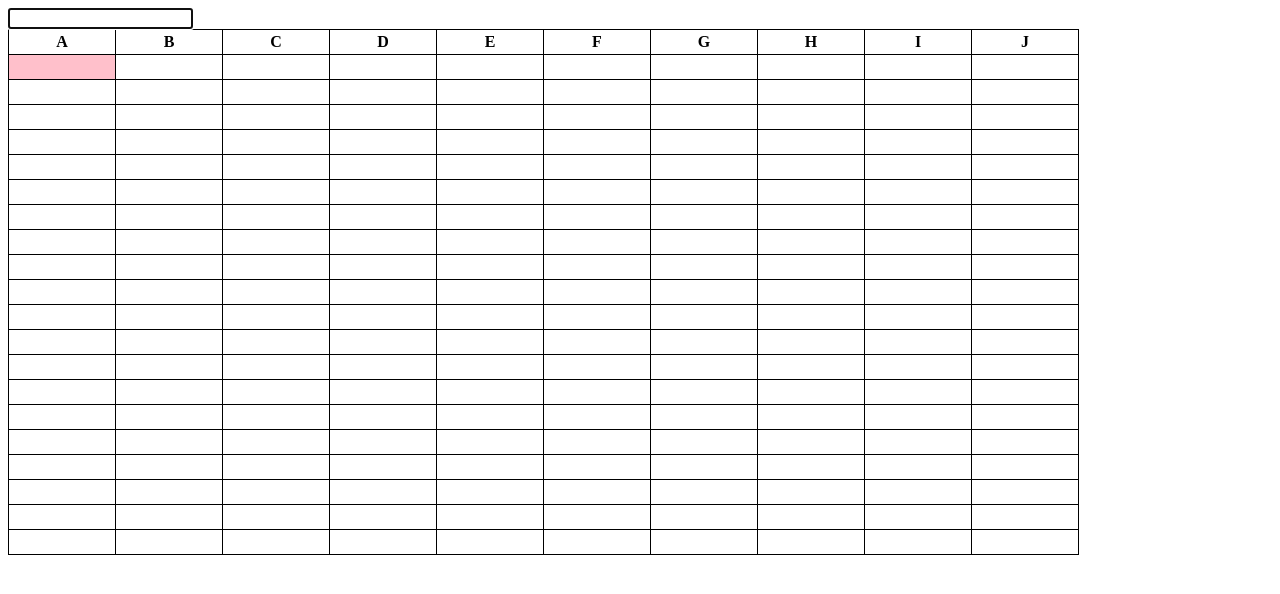
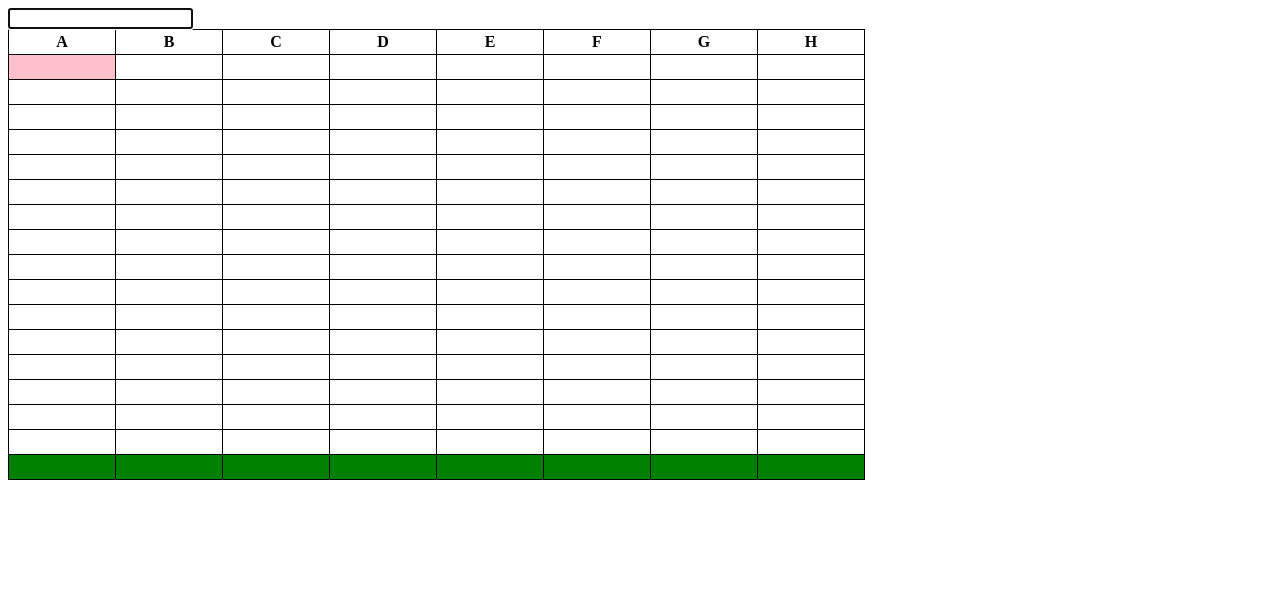
Before and after one commit to vozyar/x-cellsum, a website: page public/index.html in a window 1280 px wide. Drawn offline with Linux system fonts and the light colour scheme.

Commit message:
final commit

```diff
--- a/client/js/table-model.js
+++ b/client/js/table-model.js
@@ -1,5 +1,5 @@
 class TableModel {
-	constructor (numCols=10, numRows=20) {
+	constructor (numCols=8, numRows=16) {
 		this.numCols = numCols;
 		this.numRows = numRows;
 		this.data = {};
--- a/public/css/styles.css
+++ b/public/css/styles.css
@@ -11,3 +11,7 @@ td {
 .current-cell {
 	background-color: pink;
 }
+
+tfoot {
+	background-color: green
+}
--- a/public/index.html
+++ b/public/index.html
@@ -17,6 +17,9 @@
 
   	</tr>
   	</tbody>
+  	<tfoot>
+  		<tr></tr>
+  	</tfoot>
  	 </table>
 	</div>
 	<script src="js/bundle.js"></script>
--- a/public/js/bundle.js
+++ b/public/js/bundle.js
@@ -52,7 +52,7 @@ module.exports = {
 }
 },{}],4:[function(require,module,exports){
 class TableModel {
-	constructor (numCols=10, numRows=20) {
+	constructor (numCols=8, numRows=16) {
 		this.numCols = numCols;
 		this.numRows = numRows;
 		this.data = {};
@@ -89,6 +89,8 @@ class TableView {
 		this.headerRowEl = document.querySelector('THEAD TR');
 		this.sheetBodyEl = document.querySelector('TBODY');
 		this.formulaBarEl = document.querySelector('#formula-bar');
+		this.footerRowEl = document.querySelector('TFOOT TR');
+
 	}
 
 	initCurrentCell (){
@@ -109,6 +111,7 @@ class TableView {
 	renderTable(){
 		this.renderTableHeader();
 		this.renderTableBody();
+		this.renderTableFooter()
 	}
 
 	renderTableHeader(){
@@ -117,6 +120,9 @@ class TableView {
 		.map(colLabel => createTH(colLabel))
 		.forEach(th => this.headerRowEl.appendChild(th));
 	}
+
+
+
 
 	isCurrentCell(col, row){
 		return this.currentCellLocation.col === col &&
@@ -143,6 +149,29 @@ class TableView {
 		this.sheetBodyEl.appendChild(fragment);
 	}
 
+
+	renderTableFooter (){
+		removeChildren(this.footerRowEl);
+		for (let col = 0; col < this.model.numCols; col++){
+			let total = 0;
+			for (let row = 0; row < this.model.numRows; row++){
+				const location = {col:col, row:row};
+				const cellValue = Number(this.model.getValue(location))
+				if (!isNaN(cellValue)){
+				total+= cellValue;
+				}
+
+			}
+			const td = createTD(total);
+			this.footerRowEl.appendChild(td);
+		}
+	}
+
+
+
+
+
+
 	attachEventHandlers() {
 		this.sheetBodyEl.addEventListener('click', this.handleSheetClick.bind(this));
 		this.formulaBarEl.addEventListener('keyup', this.handleFormulaBarChange.bind(this));
@@ -154,6 +183,7 @@ class TableView {
 		const value = this.formulaBarEl.value;
 		this.model.setValue(this.currentCellLocation, value);
 		this.renderTableBody();
+		this.renderTableFooter();
 	}
 
     handleSheetClick(evt) {
```
Also changed, not shown: client/js/table-view.js (+30 -0 lines), client/js/test/table-view.test.js (+21 -0 lines). Lines whose indentation alone changed are shown as unchanged.
